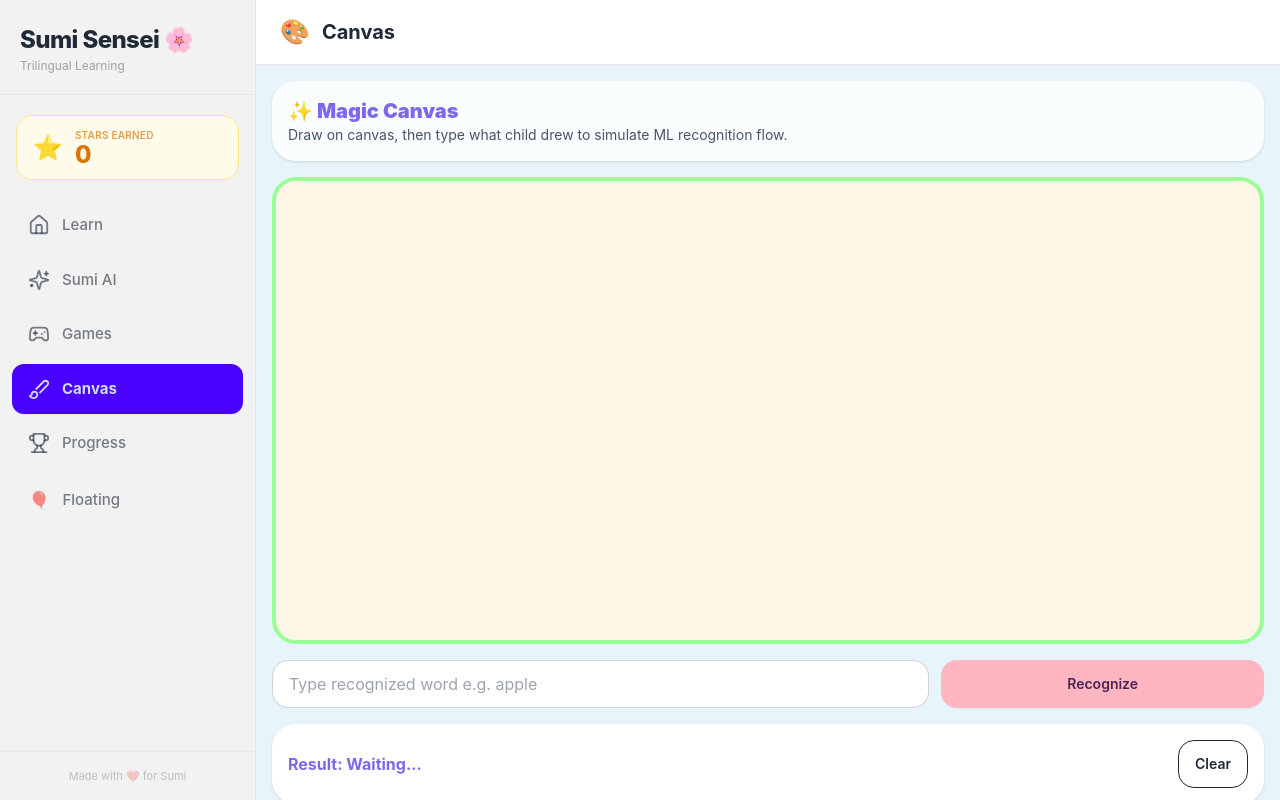
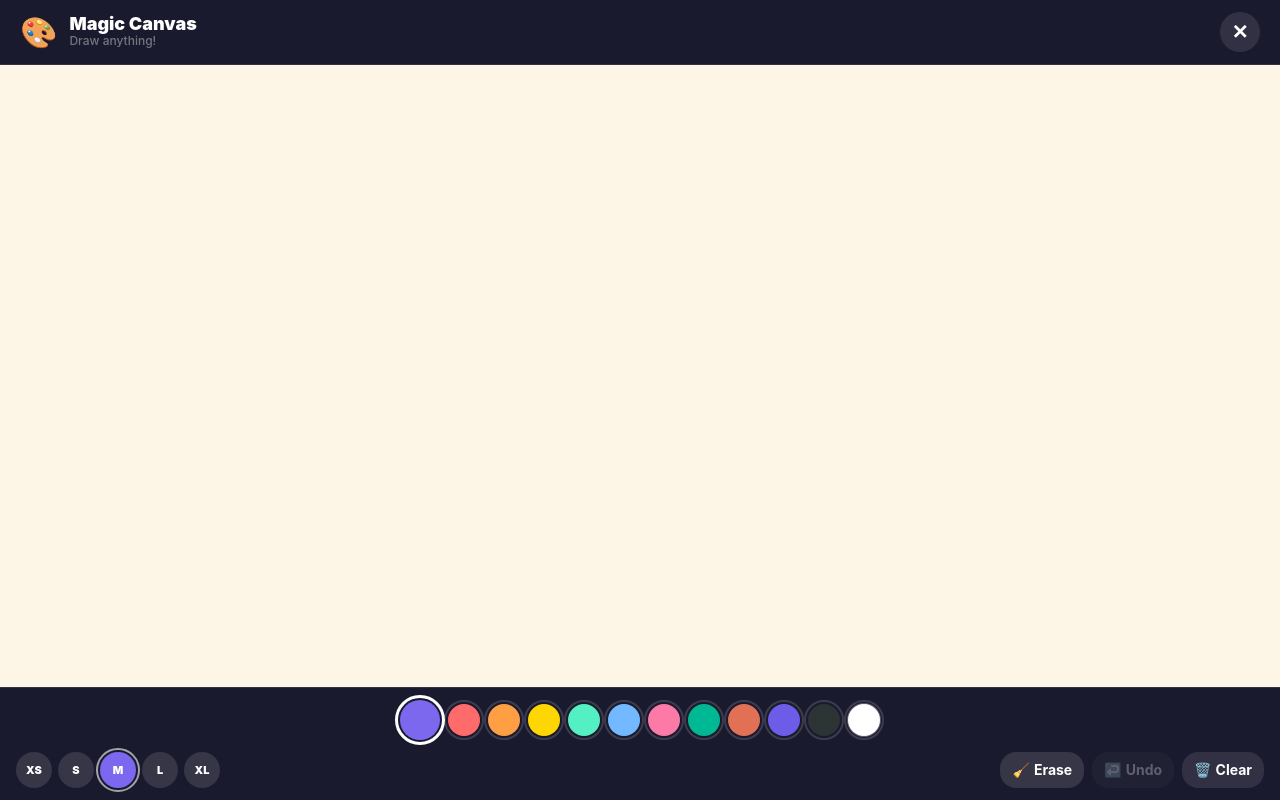
Before and after one commit to madan123051/Learnyourbaby, a React (Vite) app: page / in a window 1280 px wide. Both pictures are taken after a click on the button "Canvas". Built offline with nearby package versions, Linux system fonts and the light colour scheme.

Commit message:
feat: Magic Canvas as full-screen overlay with palette, brush, undo

```diff
--- a/src/App.tsx
+++ b/src/App.tsx
@@ -71,7 +71,7 @@ const App: React.FC = () => {
       case 'home':               return <HomeScreen onWordLearned={handleWordLearned} learnedWords={progress.wordsLearned} />;
       case 'sumi':               return <SumiSensei />;
       case 'games':              return <GamesScreen onStarsEarned={handleStarsEarned} onQuizCompleted={handleQuizCompleted} onGamePlayed={handleGamePlayed} />;
-      case 'magicCanvas':        return <MagicCanvasScreen />;
+      case 'magicCanvas':        return null; // rendered as root overlay
       case 'stars':              return <StarsScreen totalStars={progress.totalStars} wordsLearned={progress.wordsLearned} quizzesCompleted={progress.quizzesCompleted} gamesPlayed={progress.gamesPlayed} />;
       case 'floatingPlayground': return <FloatingPlaygroundScreen onEnterKiosk={onEnterKiosk} />;
       default:                   return null;
@@ -82,6 +82,15 @@ const App: React.FC = () => {
   const safeStars = !progress.totalStars || isNaN(progress.totalStars) ? 0 : progress.totalStars;
 
   // ─────────────────────────────────────────────
+  // MAGIC CANVAS: full-bleed drawing overlay
+  // ─────────────────────────────────────────────
+  if (activeTab === 'magicCanvas') {
+    return (
+      <MagicCanvasScreen onClose={() => setActiveTab('home')} />
+    );
+  }
+
+    // ─────────────────────────────────────────────
   // KIOSK MODE: full-bleed playground, zero chrome
   // ─────────────────────────────────────────────
   if (isKioskMode) {
--- a/src/components/MagicCanvasScreen.tsx
+++ b/src/components/MagicCanvasScreen.tsx
@@ -1,130 +1,272 @@
-import React, { useMemo, useRef, useState } from 'react';
+import React, { useRef, useState, useCallback, useEffect } from 'react';
 
+// ── Types ────────────────────────────────────────────────────────
 type Point = { x: number; y: number };
-type Stroke = Point[];
 
-const LETTER_PATTERNS: Record<string, RegExp> = {
-  A: /^a(pple)?$/i,
-  B: /^b(all)?$/i,
-  C: /^c(at)?$/i,
-};
+// ── Constants ────────────────────────────────────────────────────
+const COLORS = [
+  '#7B68EE', // purple
+  '#FF6B6B', // red
+  '#FF9F43', // orange
+  '#FFD700', // yellow
+  '#55EFC4', // mint
+  '#74B9FF', // sky blue
+  '#FD79A8', // pink
+  '#00B894', // teal
+  '#E17055', // coral
+  '#6C5CE7', // indigo
+  '#2D3436', // dark
+  '#FFFFFF', // white
+];
 
-export const MagicCanvasScreen: React.FC = () => {
-  const canvasRef = useRef<HTMLCanvasElement>(null);
-  const [strokes, setStrokes] = useState<Stroke[]>([]);
-  const [activeStroke, setActiveStroke] = useState<Stroke>([]);
-  const [input, setInput] = useState('');
-  const [recognized, setRecognized] = useState<string | null>(null);
+const BRUSH_SIZES = [
+  { label: 'XS', size: 4 },
+  { label: 'S',  size: 10 },
+  { label: 'M',  size: 20 },
+  { label: 'L',  size: 40 },
+  { label: 'XL', size: 70 },
+];
 
-  const allStrokes = useMemo(() => (activeStroke.length ? [...strokes, activeStroke] : strokes), [strokes, activeStroke]);
+const BG_COLOR = '#FDF5E6'; // warm cream canvas
 
-  const draw = (nextStrokes: Stroke[]) => {
+// ── Props ────────────────────────────────────────────────────────
+interface Props {
+  onClose: () => void;
+}
+
+// ── Component ────────────────────────────────────────────────────
+export const MagicCanvasScreen: React.FC<Props> = ({ onClose }) => {
+  const canvasRef  = useRef<HTMLCanvasElement>(null);
+  const lastPt     = useRef<Point | null>(null);
+  const isDrawing  = useRef(false);
+
+  const [color,     setColor]     = useState(COLORS[0]);
+  const [brushIdx,  setBrushIdx]  = useState(2); // 'M' default
+  const [isEraser,  setIsEraser]  = useState(false);
+  const [history,   setHistory]   = useState<ImageData[]>([]);
+  const [, forceUpdate] = useState(0);
+
+  const brushSize = BRUSH_SIZES[brushIdx].size;
+
+  // ── Fill canvas on mount ──────────────────────────────────────
+  useEffect(() => {
     const canvas = canvasRef.current;
     if (!canvas) return;
     const ctx = canvas.getContext('2d');
     if (!ctx) return;
+    ctx.fillStyle = BG_COLOR;
+    ctx.fillRect(0, 0, canvas.width, canvas.height);
+  }, []);
 
-    ctx.fillStyle = '#FDF5E6';
-    ctx.fillRect(0, 0, canvas.width, canvas.height);
-    ctx.strokeStyle = '#7B68EE';
-    ctx.lineWidth = 8;
-    ctx.lineCap = 'round';
-    ctx.lineJoin = 'round';
+  // ── Coord helper: CSS pixels → canvas pixels ──────────────────
+  const getPoint = useCallback((e: React.PointerEvent<HTMLCanvasElement>): Point => {
+    const canvas = e.currentTarget;
+    const rect   = canvas.getBoundingClientRect();
+    return {
+      x: (e.clientX - rect.left)  * (canvas.width  / rect.width),
+      y: (e.clientY - rect.top)   * (canvas.height / rect.height),
+    };
+  }, []);
 
-    nextStrokes.forEach((stroke) => {
-      if (stroke.length < 2) return;
-      ctx.beginPath();
-      ctx.moveTo(stroke[0].x, stroke[0].y);
-      for (let i = 1; i < stroke.length; i += 1) ctx.lineTo(stroke[i].x, stroke[i].y);
-      ctx.stroke();
-    });
-  };
-
-  // Scale CSS pointer position → canvas pixel space
-  // Canvas has a fixed resolution (width/height attrs) but is displayed at CSS w-full.
-  // Without scaling, strokes appear offset from the finger.
-  const pointFromEvent = (event: React.PointerEvent<HTMLCanvasElement>): Point => {
-    const canvas = event.currentTarget;
-    const rect = canvas.getBoundingClientRect();
-    const scaleX = canvas.width / rect.width;
-    const scaleY = canvas.height / rect.height;
-    return {
-      x: (event.clientX - rect.left) * scaleX,
-      y: (event.clientY - rect.top) * scaleY,
-    };
-  };
-
-  const onPointerDown = (e: React.PointerEvent<HTMLCanvasElement>) => {
-    e.currentTarget.setPointerCapture(e.pointerId);
-    const start = pointFromEvent(e);
-    setActiveStroke([start]);
-  };
-
-  const onPointerMove = (e: React.PointerEvent<HTMLCanvasElement>) => {
-    if (!activeStroke.length) return;
-    const next = [...activeStroke, pointFromEvent(e)];
-    setActiveStroke(next);
-    draw([...strokes, next]);
-  };
-
-  const onPointerUp = () => {
-    if (!activeStroke.length) return;
-    const updated = [...strokes, activeStroke];
-    setStrokes(updated);
-    setActiveStroke([]);
-    draw(updated);
-  };
-
-  const clearBoard = () => {
-    setStrokes([]);
-    setActiveStroke([]);
-    setRecognized(null);
-    setInput('');
+  // ── Save undo snapshot ────────────────────────────────────────
+  const saveSnapshot = useCallback(() => {
     const canvas = canvasRef.current;
     if (!canvas) return;
     const ctx = canvas.getContext('2d');
     if (!ctx) return;
-    ctx.fillStyle = '#FDF5E6';
+    const snap = ctx.getImageData(0, 0, canvas.width, canvas.height);
+    setHistory(h => [...h.slice(-30), snap]);
+  }, []);
+
+  // ── Pointer events ────────────────────────────────────────────
+  const onPointerDown = useCallback(
+    (e: React.PointerEvent<HTMLCanvasElement>) => {
+      e.currentTarget.setPointerCapture(e.pointerId);
+      saveSnapshot();
+      const pt = getPoint(e);
+      lastPt.current    = pt;
+      isDrawing.current = true;
+
+      const canvas = canvasRef.current;
+      if (!canvas) return;
+      const ctx = canvas.getContext('2d')!;
+      const drawColor = isEraser ? BG_COLOR : color;
+      const drawSize  = isEraser ? brushSize * 2.5 : brushSize;
+      ctx.beginPath();
+      ctx.arc(pt.x, pt.y, drawSize / 2, 0, Math.PI * 2);
+      ctx.fillStyle = drawColor;
+      ctx.fill();
+    },
+    [color, brushSize, isEraser, getPoint, saveSnapshot],
+  );
+
+  const onPointerMove = useCallback(
+    (e: React.PointerEvent<HTMLCanvasElement>) => {
+      if (!isDrawing.current || !lastPt.current) return;
+      const canvas = canvasRef.current;
+      if (!canvas) return;
+      const ctx = canvas.getContext('2d')!;
+      const pt  = getPoint(e);
+      const drawColor = isEraser ? BG_COLOR : color;
+      const drawSize  = isEraser ? brushSize * 2.5 : brushSize;
+
+      ctx.beginPath();
+      ctx.moveTo(lastPt.current.x, lastPt.current.y);
+      ctx.lineTo(pt.x, pt.y);
+      ctx.strokeStyle = drawColor;
+      ctx.lineWidth   = drawSize;
+      ctx.lineCap     = 'round';
+      ctx.lineJoin    = 'round';
+      ctx.stroke();
+      lastPt.current = pt;
+    },
+    [color, brushSize, isEraser, getPoint],
+  );
+
+  const onPointerUp = useCallback(() => {
+    isDrawing.current = false;
+    lastPt.current    = null;
+  }, []);
+
+  // ── Undo ─────────────────────────────────────────────────────
+  const undo = useCallback(() => {
+    setHistory(h => {
+      if (h.length === 0) return h;
+      const canvas = canvasRef.current;
+      if (!canvas) return h;
+      const ctx = canvas.getContext('2d')!;
+      ctx.putImageData(h[h.length - 1], 0, 0);
+      forceUpdate(n => n + 1);
+      return h.slice(0, -1);
+    });
+  }, []);
+
+  // ── Clear ────────────────────────────────────────────────────
+  const clear = useCallback(() => {
+    const canvas = canvasRef.current;
+    if (!canvas) return;
+    const ctx = canvas.getContext('2d')!;
+    saveSnapshot();
+    ctx.fillStyle = BG_COLOR;
     ctx.fillRect(0, 0, canvas.width, canvas.height);
-  };
+    forceUpdate(n => n + 1);
+  }, [saveSnapshot]);
 
-  const runRecognition = () => {
-    const cleaned = input.trim().toLowerCase();
-    const hit = Object.entries(LETTER_PATTERNS).find(([, pattern]) => pattern.test(cleaned));
-    setRecognized(hit ? hit[0] : 'Unknown');
-  };
-
+  // ── Render ───────────────────────────────────────────────────
   return (
-    <div className="h-full p-4 flex flex-col gap-4 bg-[#87CEEB]/20">
-      <div className="rounded-3xl bg-white/80 p-4 shadow">
-        <h2 className="font-black text-xl text-[#7B68EE]">✨ Magic Canvas</h2>
-        <p className="text-sm text-slate-600">Draw on canvas, then type what child drew to simulate ML recognition flow.</p>
+    <div
+      className="fixed inset-0 z-50 flex flex-col"
+      style={{
+        background:    '#0f0e17',
+        paddingTop:    'env(safe-area-inset-top)',
+        paddingBottom: 'env(safe-area-inset-bottom)',
+        paddingLeft:   'env(safe-area-inset-left)',
+        paddingRight:  'env(safe-area-inset-right)',
+      }}
+    >
+      {/* ── Top bar ─────────────────────────────────────────── */}
+      <div className="flex items-center justify-between px-5 py-3 bg-[#1a1a2e] border-b border-white/10 shrink-0">
+        <div className="flex items-center gap-3">
+          <span className="text-3xl">🎨</span>
+          <div>
+            <p className="text-white font-black text-lg leading-none">Magic Canvas</p>
+            <p className="text-white/40 text-xs font-medium">Draw anything!</p>
+          </div>
+        </div>
+        <button
+          onClick={onClose}
+          className="w-10 h-10 rounded-full bg-white/10 flex items-center justify-center text-white text-xl font-bold active:bg-white/20 transition-all"
+          aria-label="Close canvas"
+        >
+          ✕
+        </button>
       </div>
 
-      <canvas
-        ref={canvasRef}
-        width={900}
-        height={420}
-        className="w-full rounded-3xl border-4 border-[#98FF98] touch-none"
-        style={{ backgroundColor: '#FDF5E6' }}
-        onPointerDown={onPointerDown}
-        onPointerMove={onPointerMove}
-        onPointerUp={onPointerUp}
-      />
-
-      <div className="grid md:grid-cols-3 gap-3">
-        <input
-          className="input input-bordered md:col-span-2 rounded-2xl"
-          placeholder="Type recognized word e.g. apple"
-          value={input}
-          onChange={(e) => setInput(e.target.value)}
+      {/* ── Canvas area ─────────────────────────────────────── */}
+      <div className="flex-1 overflow-hidden relative">
+        <canvas
+          ref={canvasRef}
+          width={2048}
+          height={1536}
+          className="w-full h-full touch-none block"
+          style={{ cursor: isEraser ? 'cell' : 'crosshair' }}
+          onPointerDown={onPointerDown}
+          onPointerMove={onPointerMove}
+          onPointerUp={onPointerUp}
+          onPointerCancel={onPointerUp}
         />
-        <button className="btn rounded-2xl bg-[#FFB6C1] border-none text-[#4b2354]" onClick={runRecognition}>Recognize</button>
       </div>
 
-      <div className="flex items-center justify-between rounded-3xl bg-white p-4 shadow">
-        <span className="font-bold text-[#7B68EE]">Result: {recognized ?? 'Waiting...'}</span>
-        <button className="btn btn-outline rounded-2xl" onClick={clearBoard}>Clear</button>
+      {/* ── Bottom toolbar ──────────────────────────────────── */}
+      <div className="shrink-0 bg-[#1a1a2e] border-t border-white/10 px-4 pt-3 pb-3">
+        {/* Color swatches */}
+        <div className="flex items-center justify-center gap-2 mb-3 flex-wrap">
+          {COLORS.map((c) => (
+            <button
+              key={c}
+              onClick={() => { setColor(c); setIsEraser(false); }}
+              className="rounded-full transition-all active:scale-110"
+              style={{
+                width:        !isEraser && color === c ? 40 : 32,
+                height:       !isEraser && color === c ? 40 : 32,
+                background:   c,
+                outline:      !isEraser && color === c ? '3px solid #fff' : '2px solid rgba(255,255,255,0.15)',
+                outlineOffset: '2px',
+                boxShadow:    c === '#FFFFFF' ? '0 0 0 1px rgba(255,255,255,0.3)' : 'none',
+              }}
+            />
+          ))}
+        </div>
+
+        {/* Brush sizes + action buttons */}
+        <div className="flex items-center justify-between gap-2">
+          {/* Brush sizes */}
+          <div className="flex items-center gap-1.5">
+            {BRUSH_SIZES.map((b, i) => (
+              <button
+                key={b.label}
+                onClick={() => { setBrushIdx(i); setIsEraser(false); }}
+                className="rounded-full flex items-center justify-center font-black text-[11px] transition-all active:scale-110"
+                style={{
+                  width:   36,
+                  height:  36,
+                  background: !isEraser && brushIdx === i
+                    ? color
+                    : 'rgba(255,255,255,0.12)',
+                  color:   '#fff',
+                  outline: !isEraser && brushIdx === i ? '2px solid rgba(255,255,255,0.6)' : 'none',
+                  outlineOffset: '2px',
+                }}
+              >
+                {b.label}
+              </button>
+            ))}
+          </div>
+
+          {/* Eraser / Undo / Clear */}
+          <div className="flex items-center gap-2">
+            <button
+              onClick={() => setIsEraser(e => !e)}
+              className="flex items-center gap-1 px-3 py-2 rounded-2xl text-sm font-bold text-white transition-all active:scale-95"
+              style={{ background: isEraser ? '#FF6B6B' : 'rgba(255,255,255,0.12)' }}
+            >
+              🧹 <span className="hidden sm:inline">Erase</span>
+            </button>
+            <button
+              onClick={undo}
+              disabled={history.length === 0}
+              className="flex items-center gap-1 px-3 py-2 rounded-2xl text-sm font-bold text-white bg-white/10 disabled:opacity-30 active:scale-95 transition-all"
+            >
+              ↩️ <span className="hidden sm:inline">Undo</span>
+            </button>
+            <button
+              onClick={clear}
+              className="flex items-center gap-1 px-3 py-2 rounded-2xl text-sm font-bold text-white bg-white/10 active:bg-red-500/60 active:scale-95 transition-all"
+            >
+              🗑️ <span className="hidden sm:inline">Clear</span>
+            </button>
+          </div>
+        </div>
       </div>
     </div>
   );
```
